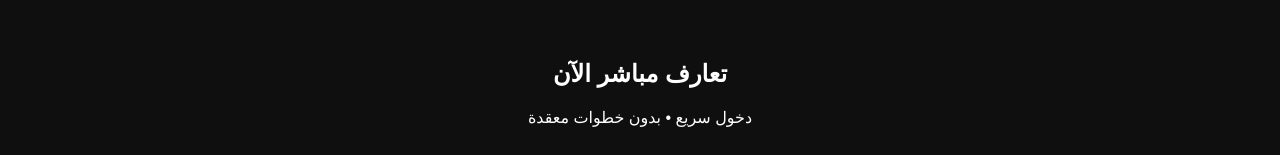
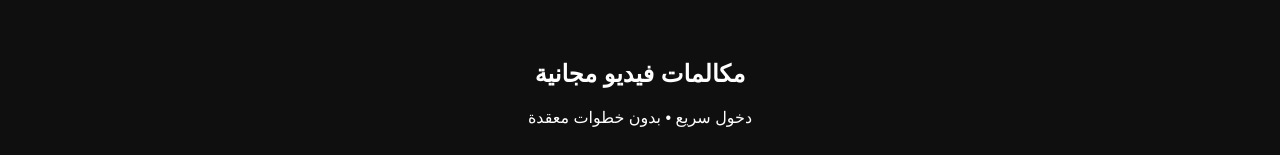
Before and after one commit to hanyadel1272021-gif/landing, a plain HTML site: page index.html in a window 1280 px wide. Shown: the top 155 px of the page. Drawn offline with Linux system fonts and the light colour scheme.

Commit message:
Update index.html

```diff
--- a/index.html
+++ b/index.html
@@ -7,7 +7,7 @@
 </head>
 <body style="margin:0;background:#0f0f0f;color:#fff;font-family:Arial;text-align:center;">
 
-<h2 style="margin-top:60px;">تعارف مباشر الآن</h2>
+<h2 style="margin-top:60px;">مكالمات فيديو مجانية</h2>
 <p>دخول سريع • بدون خطوات معقدة</p>
 
 <a href="https://now.foryounow.space/?utm_medium=2780e934a4ad473de0bfa31961ce77f5a12e63ad&utm_campaign=newwhatsapp2025"
```
